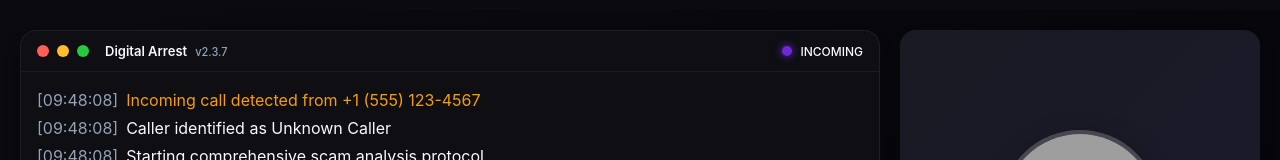
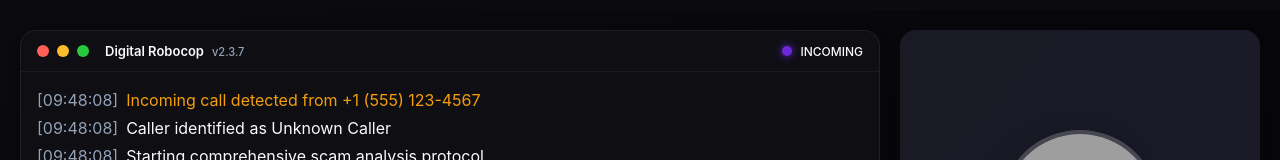
Before and after one commit to nachiketgalande1609/digital-arrest, a React (Vite) app: page / in a window 1280 px wide. Both pictures are taken after a click on the button "Decline". Shown: the top 160 px of the page. Built offline with nearby package versions, Linux system fonts and the light colour scheme; grey boxes are pictures that could not be loaded.

Commit message:
UI changes

```diff
--- a/index.html
+++ b/index.html
@@ -4,7 +4,7 @@
         <meta charset="UTF-8" />
         <link rel="icon" type="image/svg+xml" href="/vite.svg" />
         <meta name="viewport" content="width=device-width, initial-scale=1.0" />
-        <title>Digital Arrest v2.3.7</title>
+        <title>Digital Robocop v2.3.7</title>
     </head>
     <body>
         <div id="root"></div>
--- a/src/TelanganaCyberSite.tsx
+++ b/src/TelanganaCyberSite.tsx
@@ -132,7 +132,7 @@
                                     <div className="cyber-terminal-btn cyber-terminal-btn-maximize"></div>
                                 </div>
                                 <div className="cyber-terminal-titlebar">
-                                    <span className="cyber-terminal-appname">Victim Terminal</span>
+                                    <span className="cyber-terminal-appname">Digital Robocop</span>
                                     <span className="cyber-terminal-version">v2.3.7</span>
                                 </div>
                                 <div className="cyber-terminal-state">
@@ -170,8 +170,7 @@
                                     <div className="cyber-terminal-btn cyber-terminal-btn-maximize"></div>
                                 </div>
                                 <div className="cyber-terminal-titlebar">
-                                    <span className="cyber-terminal-appname">Scam Detector</span>
-                                    <span className="cyber-terminal-version">v2.3.7</span>
+                                    <span className="cyber-terminal-appname">Scam Source Log</span>
                                 </div>
                                 <div className="cyber-terminal-state">
                                     <div
--- a/src/VictimPage.tsx
+++ b/src/VictimPage.tsx
@@ -63,7 +63,7 @@
         const initialLogs: LogEntry[] = [
             {
                 timestamp: new Date().toISOString().split("T")[1].split(".")[0],
-                message: "Initializing digital arrest detection system...",
+                message: "Initializing Digital Robocop...",
                 type: "system",
             },
             {
@@ -182,7 +182,7 @@
                                 <div className="terminal-btn maximize"></div>
                             </div>
                             <div className="terminal-title">
-                                <span className="app-name">Digital Arrest</span>
+                                <span className="app-name">Digital Robocop</span>
                                 <span className="app-version">v2.3.7</span>
                             </div>
                             <div className="terminal-status">
@@ -274,7 +274,7 @@
                                     </svg>
                                 </div>
                                 <h1>SCAM ALERT</h1>
-                                <h2>Transfering the Call to Telangana Cyber Bureau</h2>
+                                <h2>Transfering the Call to Telangana Cyber Security Command Center</h2>
                                 <button className="end-call-btn" onClick={handleDecline}>
                                     <span className="icon">☎</span>
                                     <span>End Call</span>
--- a/src/components/navbar/Navbar.tsx
+++ b/src/components/navbar/Navbar.tsx
@@ -76,7 +76,7 @@
                     <img src="/logo.png" alt="Telangana Cyber Cell Logo" className="navbar-logo-img" />
                     <div>
                         <h1 className="navbar-title">Telangana</h1>
-                        <h1 className="navbar-title">Cyber Security Bureau</h1>
+                        <h1 className="navbar-title">Cyber Security Command Center</h1>
                     </div>
                 </div>
 
```
